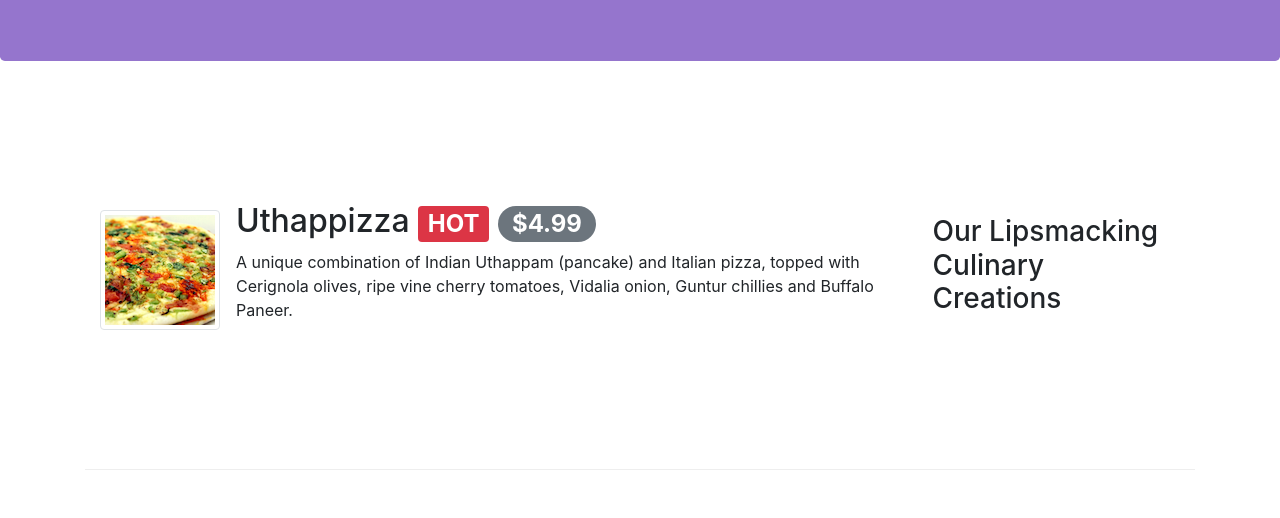
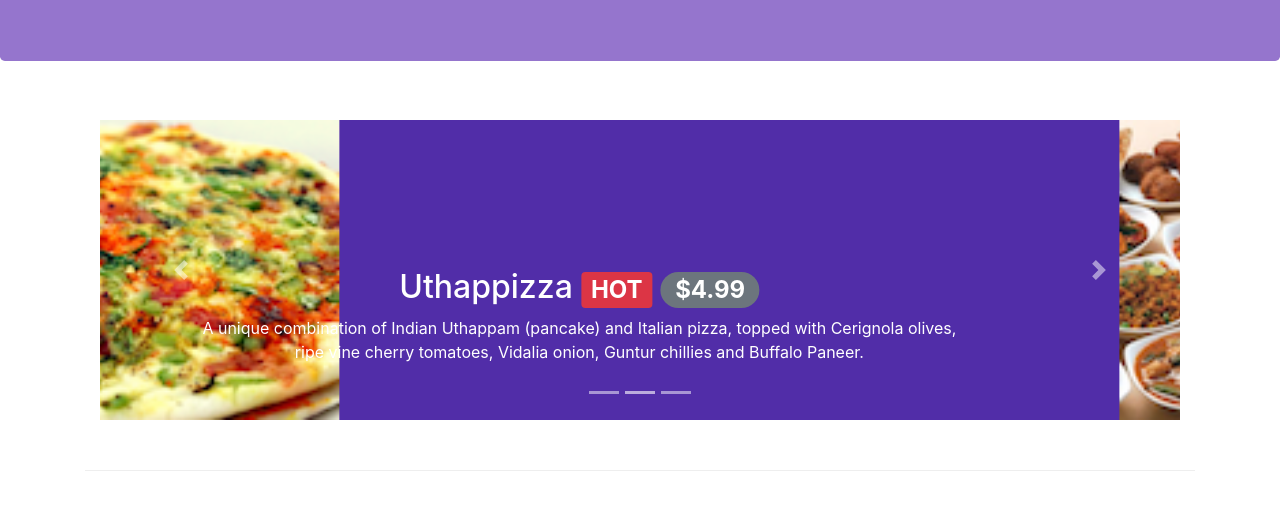
Before and after one commit to federico7marroquin/Bootstrap, a plain HTML site: page index.html in a window 1280 px wide. Shown: the part 282-800 px from the top of the page. Drawn offline with nearby package versions, Linux system fonts and the light colour scheme.

Commit message:
carousel

```diff
--- a/css/styles.css
+++ b/css/styles.css
@@ -47,3 +47,16 @@
     border-bottom: 1px solid #ddd;
     padding: 10px;
 }
+
+.carousel{
+    background: #512DA8;
+}
+.carousel-item{
+    height: 300px;
+}
+.carousel-item img{
+    position: absolute;
+    top: 0;
+    left: 0;
+    min-height: 300px;
+}
--- a/index.html
+++ b/index.html
@@ -99,6 +99,64 @@
     </header>
 
     <div class="container">
+        <div class="row row-content">
+            <div class="col">
+               <div id="myCarousel" class="carousel slide" data-ride="carousel">
+                    <div class="carousel-inner" role="listbox">
+                        <div class="carousel-item active ">
+                            <img src="img/uthappizza.png" alt="uthappizza" class="d-block img-fluid">
+                            <div class="carousel-caption d-none d-md-block">
+                                <h2>Uthappizza <span class="badge badge-danger">HOT</span> <span
+                                    class="badge badge-pill badge-secondary">$4.99</span></h2>
+                                <p class="d-none d-sm-block">A unique combination of Indian Uthappam (pancake) and Italian
+                                    pizza,
+                                    topped
+                                    with Cerignola olives,
+                                    ripe vine cherry tomatoes, Vidalia onion, Guntur chillies and Buffalo Paneer.</p>
+                            </div>
+
+                        </div>
+                        <div class="carousel-item">
+                            <img src="img/buffet.png" alt="buffet" class="d-block img-fluid">
+                            <div class="carousel-caption d-none d-md-block align-items-center">
+                                <h2>Weekend Grand Buffet <span class="badge badge-danger">NEW</span></h2>
+                                <p class="d-none d-sm-block"> Featuring mouthwatering combinations with a choice of five
+                                    different
+                                    salads, six enticing appetizers,
+                                    six main entrees and five choicest desserts. Free flowing bubbly and soft drinks. All for
+                                    just
+                                    $19.99 per person </p>
+                            </div>
+
+                        </div>
+                        <div class="carousel-item">
+                            <img src="img/alberto.png" alt="alberto" class="d-block img-fluid">
+                            <div class="carousel-caption d-none d-md-block">
+                                <h2>Alberto Somayya</h2>
+                                <h4>Executive Chef</h4>
+                                <p class="d-none d-sm-block">Award winning three-star Michelin chef with wide International
+                                    experience
+                                    having worked closely with
+                                    whos-who in the culinary world, he specializes in creating mouthwatering Indo-Italian fusion
+                                    experiences. </p>
+                            </div>
+                        </div>
+                    </div>
+                    <ol class="carousel-indicators">
+                        <li data-target="#myCarousel" data-slide-to="0"></li>
+                        <li data-target="#myCarousel" data-slide-to="1"></li>
+                        <li data-target="#myCarousel" data-slide-to="2"></li>
+                    </ol>
+                    <a href="#myCarousel" class="carousel-control-prev" role="button"data-slide="prev">
+                        <span class="carousel-control-prev-icon"></span>
+                    </a>
+                    <a href="#myCarousel" class="carousel-control-next" role="button"data-slide="next">
+                        <span class="carousel-control-next-icon"></span>
+                    </a>
+               </div>
+
+            </div>
+        </div>
         <div class="row row-content align-items-center">
             <div class="col-12 col-sm-4 col-md-3 order-sm-last ">
                 <h3>Our Lipsmacking Culinary Creations</h3>
```
